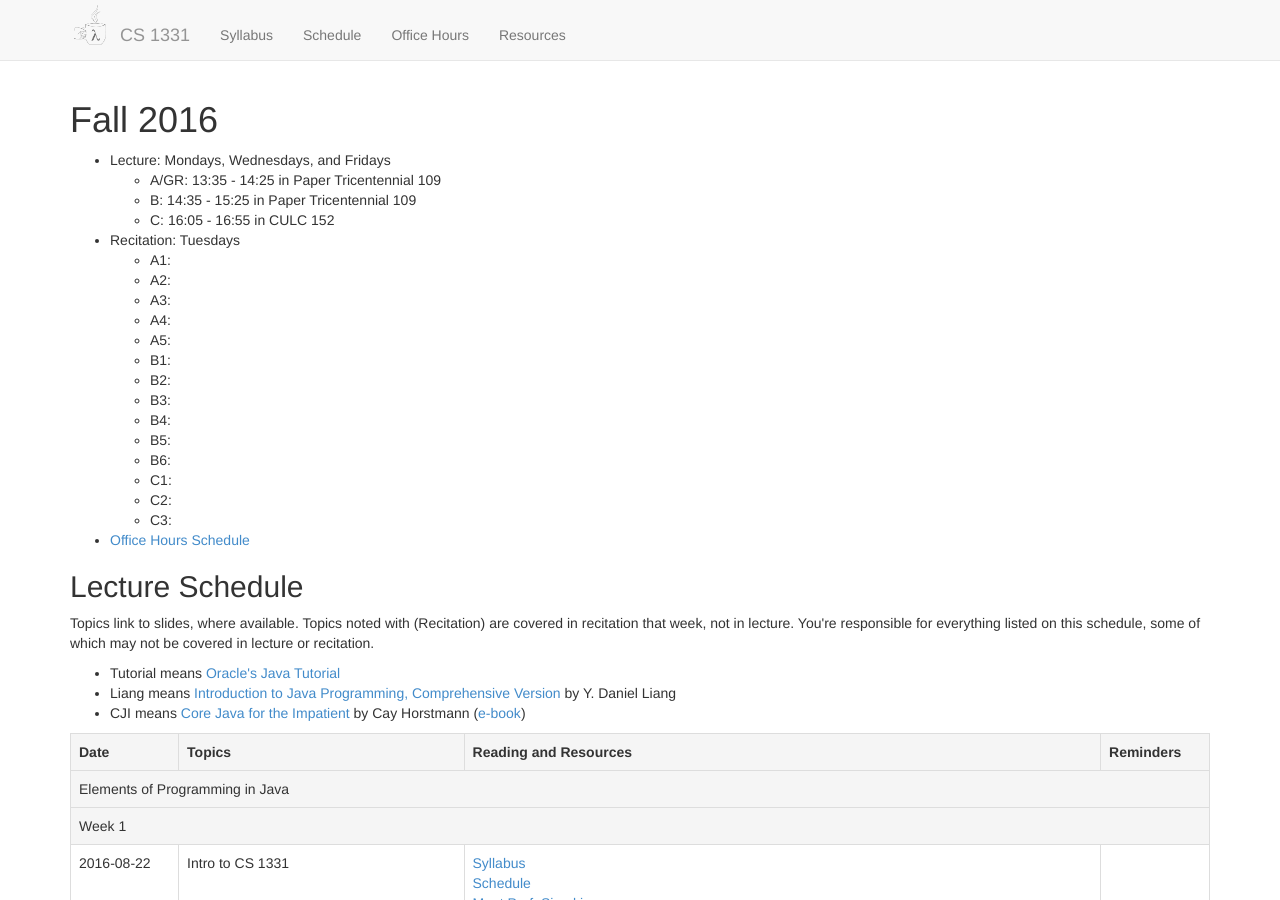
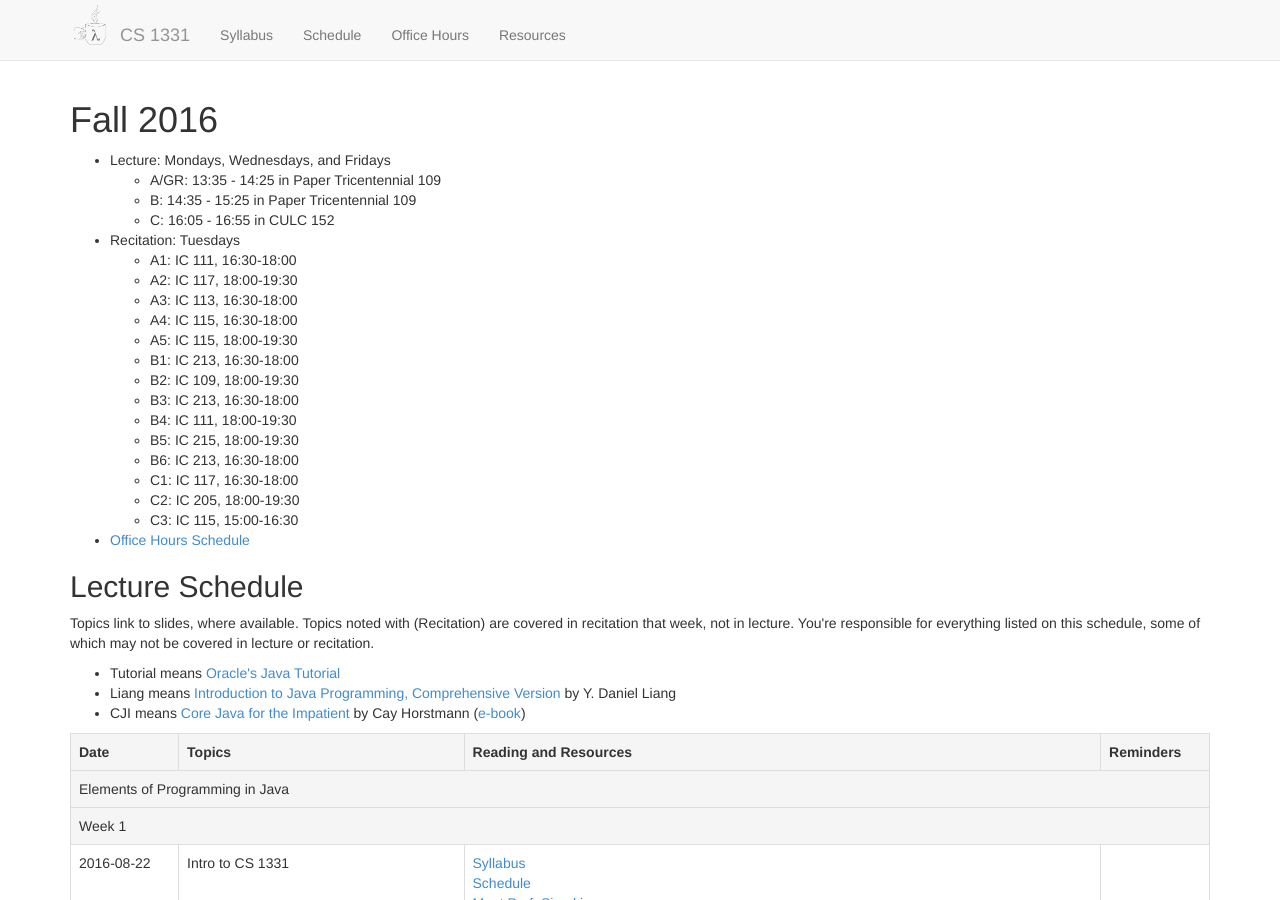
Before and after one commit to cs1331/cs1331.github.io.old, a Jekyll site: the page built from fall2016.html, in a window 1280 px wide and 900 px high. Built offline with Jekyll 4.4.1, drawn with Linux system fonts in a browser that asks for light colours; nearby versions of some CDN libraries.

Commit message:
Update fall2016.html
Added recitation times and locations

```diff
--- a/fall2016.html
+++ b/fall2016.html
@@ -16,20 +16,20 @@ title: CS 1331 - Fall 2016
 
   <li>Recitation: Tuesdays</li>
   <ul>
-    <li>A1: </li>
-    <li>A2: </li>
-    <li>A3: </li>
-    <li>A4: </li>
-    <li>A5: </li>
-    <li>B1: </li>
-    <li>B2: </li>
-    <li>B3: </li>
-    <li>B4: </li>
-    <li>B5: </li>
-    <li>B6: </li>
-    <li>C1: </li>
-    <li>C2: </li>
-    <li>C3: </li>
+    <li>A1: IC 111, 16:30-18:00 </li>
+    <li>A2: IC 117, 18:00-19:30  </li>
+    <li>A3: IC 113, 16:30-18:00 </li>
+    <li>A4: IC 115, 16:30-18:00 </li>
+    <li>A5: IC 115, 18:00-19:30  </li>
+    <li>B1: IC 213, 16:30-18:00 </li>
+    <li>B2: IC 109, 18:00-19:30  </li>
+    <li>B3: IC 213, 16:30-18:00 </li>
+    <li>B4: IC 111, 18:00-19:30  </li>
+    <li>B5: IC 215, 18:00-19:30  </li>
+    <li>B6: IC 213, 16:30-18:00 </li>
+    <li>C1: IC 117, 16:30-18:00 </li>
+    <li>C2: IC 205, 18:00-19:30 </li>
+    <li>C3: IC 115, 15:00-16:30 </li>
   </ul>
 
   <li><a href='officehours.html'>Office Hours Schedule</a></li>
```
